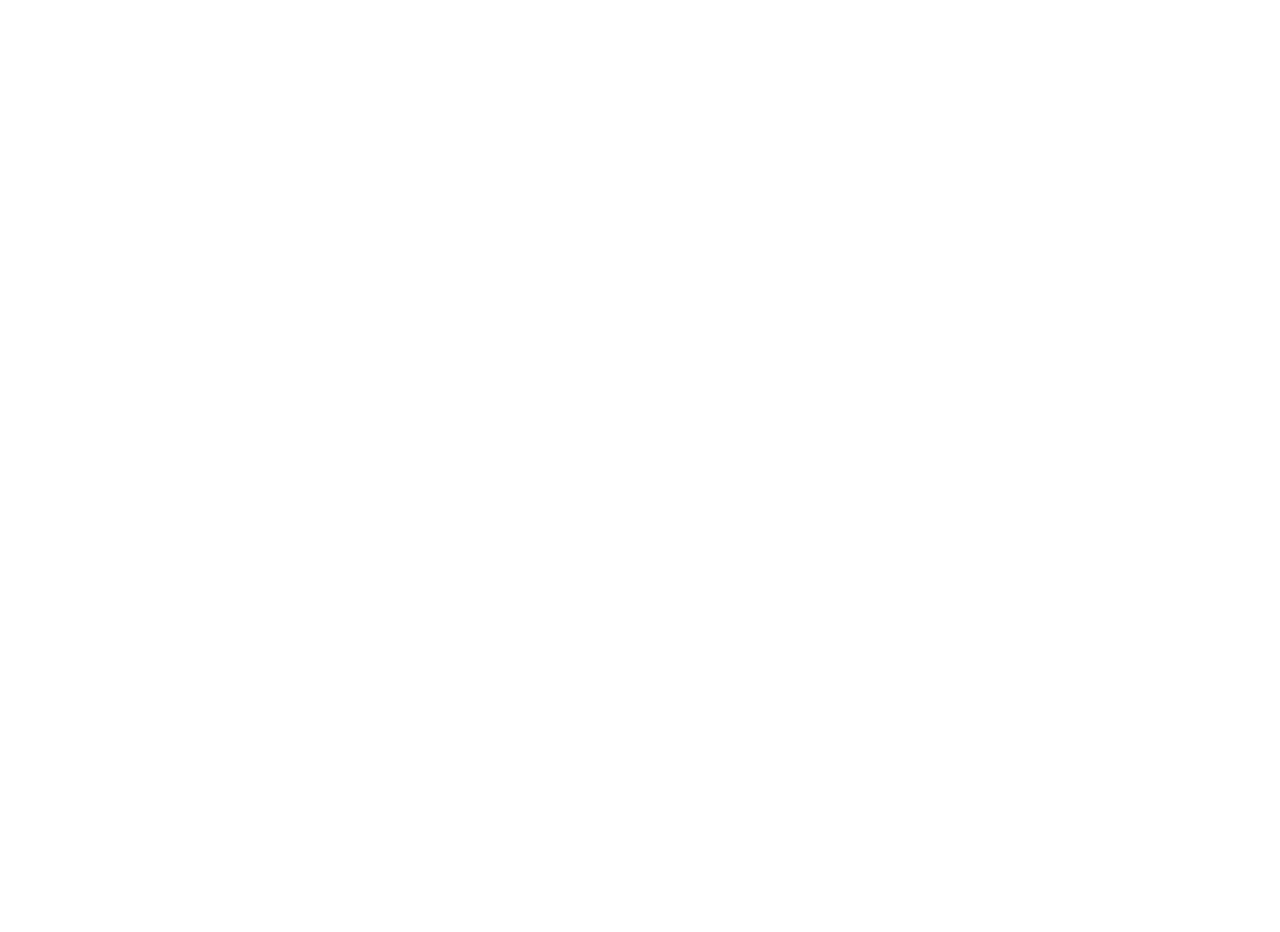
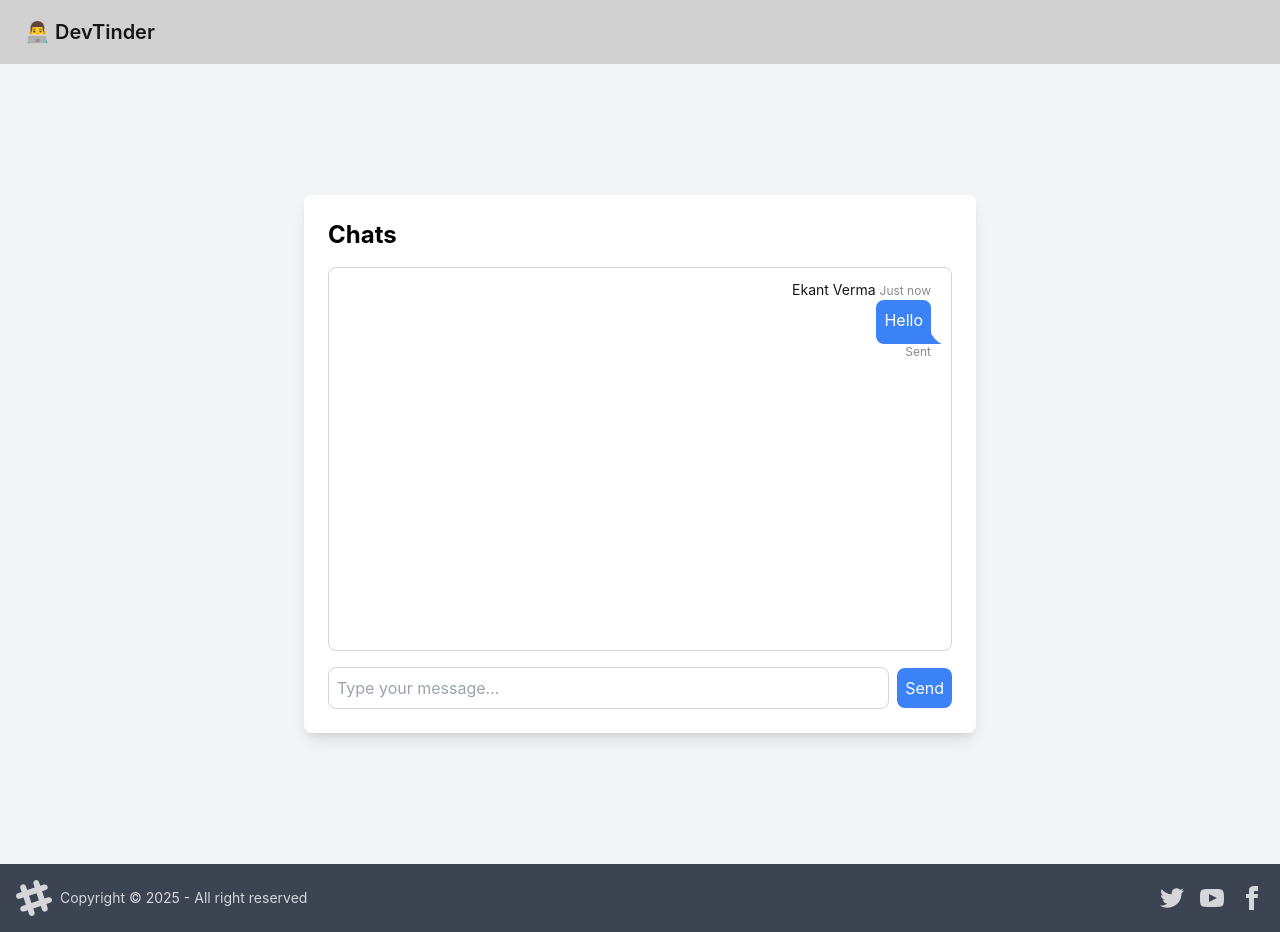
Before and after one commit to ekantverma/DevTinder, a React (Vite) app in the folder frontend/: page /chat/1 in a window 1280 px wide. Before the commit this address had no page. Before the commit the page ends 800 px from the top, so only its background shows below. Built offline with nearby package versions, Linux system fonts and the light colour scheme.

Commit message:
Added Chat Component

```diff
--- a/frontend/src/App.jsx
+++ b/frontend/src/App.jsx
@@ -10,6 +10,7 @@ import ConnectionRequest from "./components/ConnectionRequest.jsx";
 import { Provider } from "react-redux";
 import appStore from "./utils/appStore.js";
 import Prices from "./components/Prices.jsx";
+import Chat from "./components/Chat.jsx";
 
 export default function App() {
   return (
@@ -24,6 +25,7 @@ export default function App() {
             <Route path="/connections" element={<Connections />} />
             <Route path="/requests" element={<ConnectionRequest />} />
             <Route path="/premium" element={<Prices />} />
+            <Route path="/chat/:toUserId" element={<Chat />} />
           </Route>
         </Routes>
       </BrowserRouter>
--- /dev/null
+++ b/frontend/src/components/Chat.jsx
@@ -0,0 +1,55 @@
+import React, { useState } from 'react';
+import { useParams } from 'react-router-dom';
+
+const Chat = () => {
+  const { toUserId } = useParams();
+  const [messages, setMessages] = useState([{ msg: 'Hello', sender: 'me' }]);
+  const [input, setInput] = useState('');
+
+  const sendMessage = () => {
+    if (input.trim() !== '') {
+      setMessages([...messages, { msg: input, sender: 'me' }]);
+      setInput('');
+    }
+  };
+
+  return (
+    <div className="flex items-center justify-center min-h-screen bg-gray-100 dark:bg-gray-900">
+      <div className="w-full max-w-2xl bg-white dark:bg-gray-800 rounded-lg shadow-lg p-6">
+        <h1 className="text-2xl font-bold mb-4 text-black dark:text-white">Chats</h1>
+        <div className="h-96 overflow-y-auto mb-4 border border-gray-300 dark:border-gray-700 p-2 rounded-lg">
+          {messages.map((message, index) => (
+            <div key={index} className={`chat ${message.sender === 'me' ? 'chat-end' : 'chat-start'}`}>
+              <div className="chat-header">
+              <span className="chat-name">Ekant Verma </span>
+                <time className="text-xs opacity-50">Just now</time>
+              </div>
+              <div className="chat-bubble bg-blue-500 text-white p-2 rounded-lg max-w-xs break-words">
+                {message.msg}
+              </div>
+              <div className="chat-footer text-xs opacity-50">Sent</div>
+            </div>
+          ))}
+        </div>
+        <div className="flex items-center">
+          <input
+            type="text"
+            className="flex-grow p-2 border border-gray-300 dark:border-gray-600 rounded-lg mr-2 bg-white dark:bg-gray-700 text-black dark:text-white"
+            placeholder="Type your message..."
+            value={input}
+            onChange={(e) => setInput(e.target.value)}
+            onKeyPress={(e) => e.key === 'Enter' && sendMessage()}
+          />
+          <button
+            className="bg-blue-500 hover:bg-blue-600 text-white p-2 rounded-lg"
+            onClick={sendMessage}
+          >
+            Send
+          </button>
+        </div>
+      </div>
+    </div>
+  );
+};
+
+export default Chat;
--- a/frontend/src/components/Connections.jsx
+++ b/frontend/src/components/Connections.jsx
@@ -3,6 +3,7 @@ import { BASE_URL } from "../utils/constants";
 import axios from "axios";
 import { setConnections } from "../utils/connectionsSlice";
 import { useDispatch, useSelector } from "react-redux";
+import { Link } from "react-router-dom";
 
 const Connections = () => {
   const connections = useSelector((store) => store.connections);
@@ -48,6 +49,7 @@ const Connections = () => {
             <h2 className="font-semibold text-xl">{`${connection.firstName} ${connection.lastName}`}</h2>
             <p className="text-gray-300 text-m">{connection.gender}, {connection.age} years old</p>
             <p className="text-gray-700 mt-2">{connection.about || "No about info available."}</p>
+            <Link to={"/chat/" + connection._id}><button className="btn btn-primary">Chat</button></Link>
           </div>
         ))}
       </div>
```
